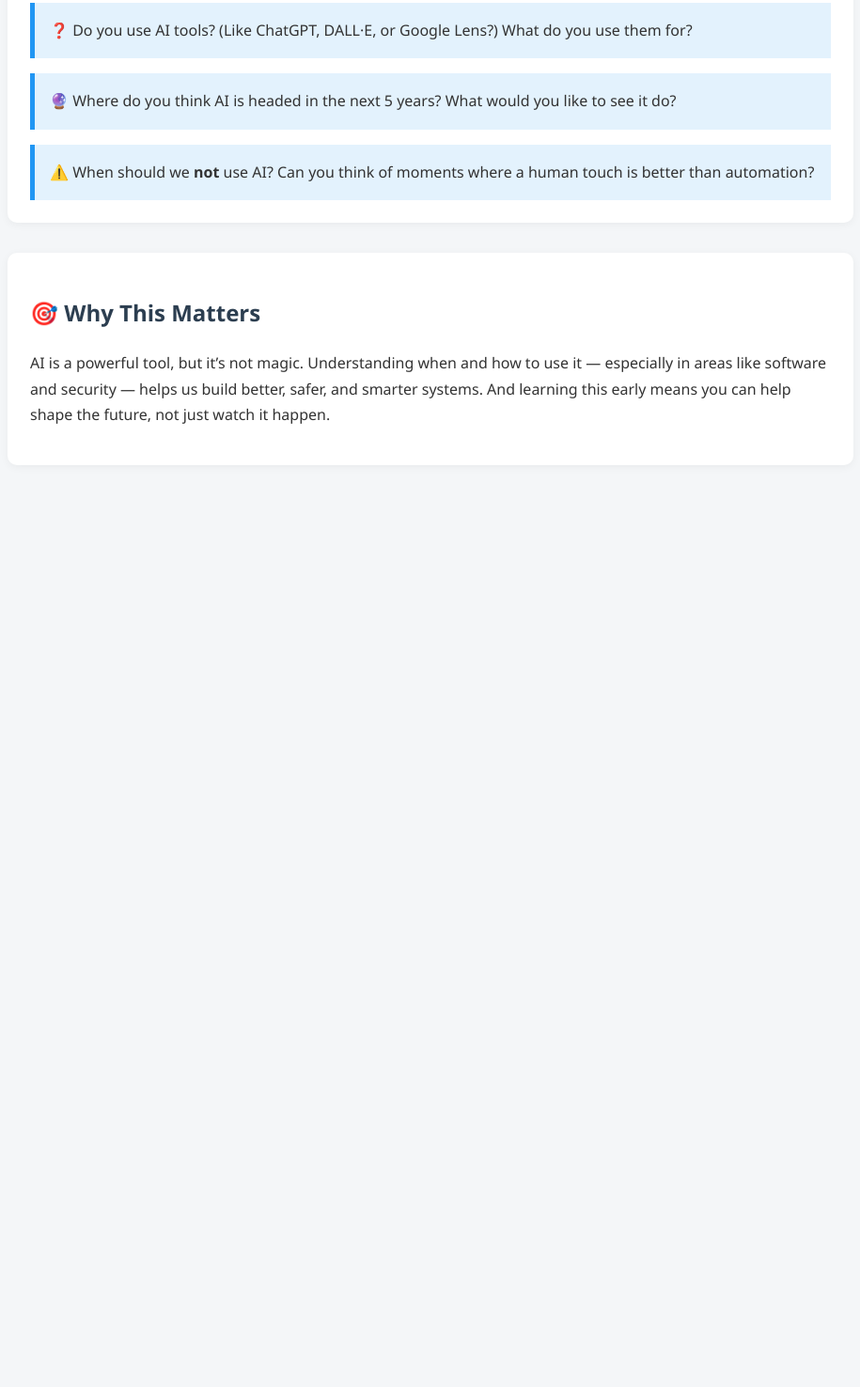
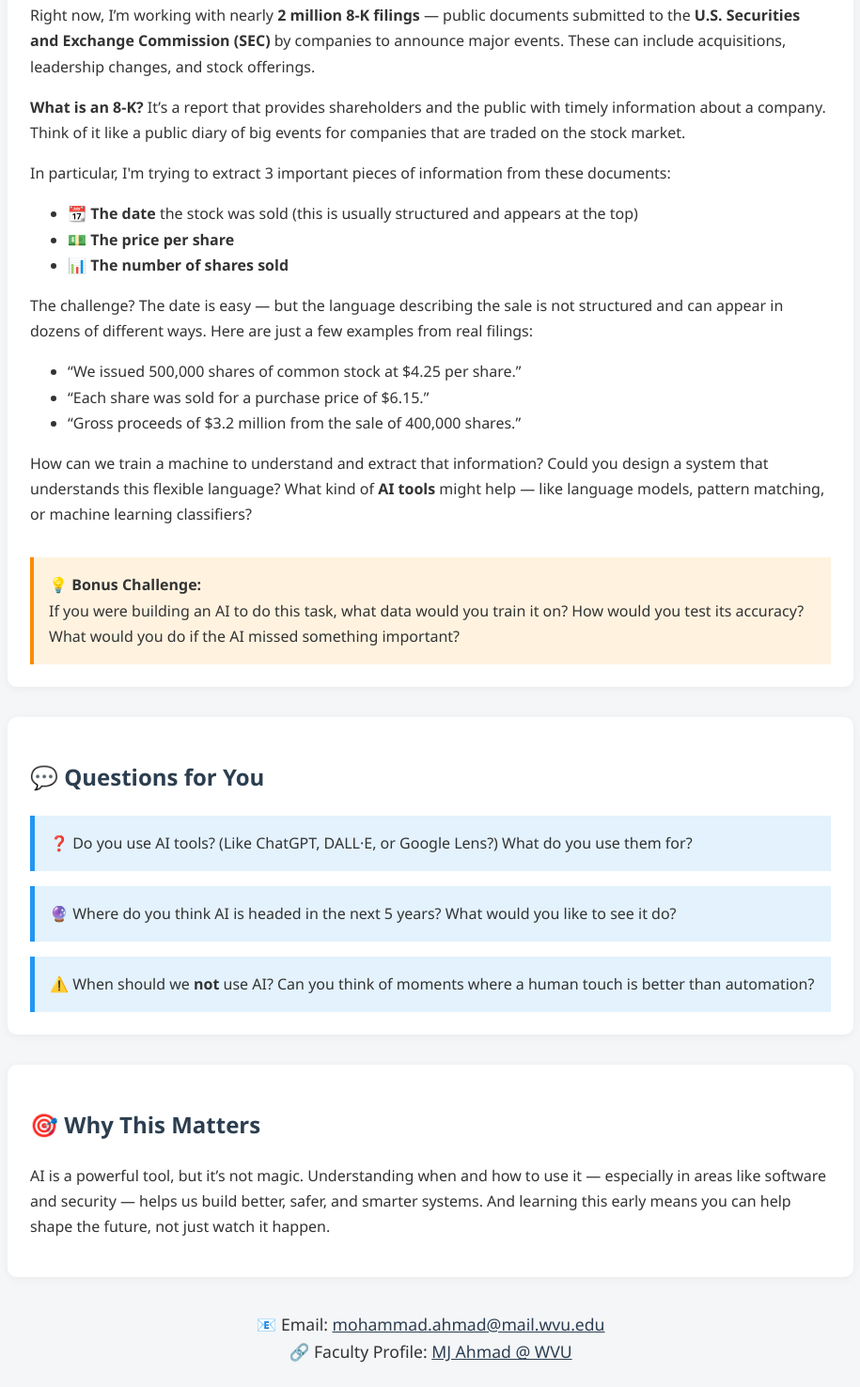
Before and after one commit to BluePalii/UI-UX-Workshop, a plain HTML site: page about.html in a window 1280 px wide. Shown: the part 1604-3080 px from the top of the page at 94% size, without its empty margins (182-1097 px from the left). Before the commit the page ends 2163 px from the top, so only its background shows below. Drawn offline with Linux system fonts and the light colour scheme.

Commit message:
added contents

```diff
--- a/about.html
+++ b/about.html
@@ -34,6 +34,20 @@
       border-left: 4px solid #fbc02d;
       margin: 1em 0;
     }
+    .contact {
+      text-align: center;
+      font-size: 1.1em;
+      margin-top: 2em;
+    }
+    .contact a {
+      color: #2c3e50;
+    }
+    .callout {
+      background-color: #fff3e0;
+      padding: 1em;
+      border-left: 4px solid #fb8c00;
+      margin-top: 2em;
+    }
   </style>
 </head>
 <body>
@@ -67,6 +81,29 @@
   </div>
 
   <div class="section">
+    <h2>📄 A Real Problem I'm Working On</h2>
+    <p>Right now, I’m working with nearly <strong>2 million 8-K filings</strong> — public documents submitted to the <strong>U.S. Securities and Exchange Commission (SEC)</strong> by companies to announce major events. These can include acquisitions, leadership changes, and stock offerings.</p>
+    <p><strong>What is an 8-K?</strong> It’s a report that provides shareholders and the public with timely information about a company. Think of it like a public diary of big events for companies that are traded on the stock market.</p>
+    <p>In particular, I'm trying to extract 3 important pieces of information from these documents:</p>
+    <ul>
+      <li>📆 <strong>The date</strong> the stock was sold (this is usually structured and appears at the top)</li>
+      <li>💵 <strong>The price per share</strong></li>
+      <li>📊 <strong>The number of shares sold</strong></li>
+    </ul>
+    <p>The challenge? The date is easy — but the language describing the sale is not structured and can appear in dozens of different ways. Here are just a few examples from real filings:</p>
+    <ul>
+      <li>“We issued 500,000 shares of common stock at $4.25 per share.”</li>
+      <li>“Each share was sold for a purchase price of $6.15.”</li>
+      <li>“Gross proceeds of $3.2 million from the sale of 400,000 shares.”</li>
+    </ul>
+    <p>How can we train a machine to understand and extract that information? Could you design a system that understands this flexible language? What kind of <strong>AI tools</strong> might help — like language models, pattern matching, or machine learning classifiers?</p>
+    <div class="callout">
+      💡 <strong>Bonus Challenge:</strong><br>
+      If you were building an AI to do this task, what data would you train it on? How would you test its accuracy? What would you do if the AI missed something important?
+    </div>
+  </div>
+
+  <div class="section">
     <h2>💬 Questions for You</h2>
     <div class="question">
       ❓ Do you use AI tools? (Like ChatGPT, DALL·E, or Google Lens?) What do you use them for?
@@ -83,5 +120,10 @@
     <h2>🎯 Why This Matters</h2>
     <p>AI is a powerful tool, but it’s not magic. Understanding when and how to use it — especially in areas like software and security — helps us build better, safer, and smarter systems. And learning this early means you can help shape the future, not just watch it happen.</p>
   </div>
+
+  <div class="contact">
+    📧 Email: <a href="mailto:mohammad.ahmad@mail.wvu.edu">mohammad.ahmad@mail.wvu.edu</a><br>
+    🔗 Faculty Profile: <a href="https://business.wvu.edu/faculty-and-staff/directory/profile?pid=3551" target="_blank">MJ Ahmad @ WVU</a>
+  </div>
 </body>
 </html>
```
